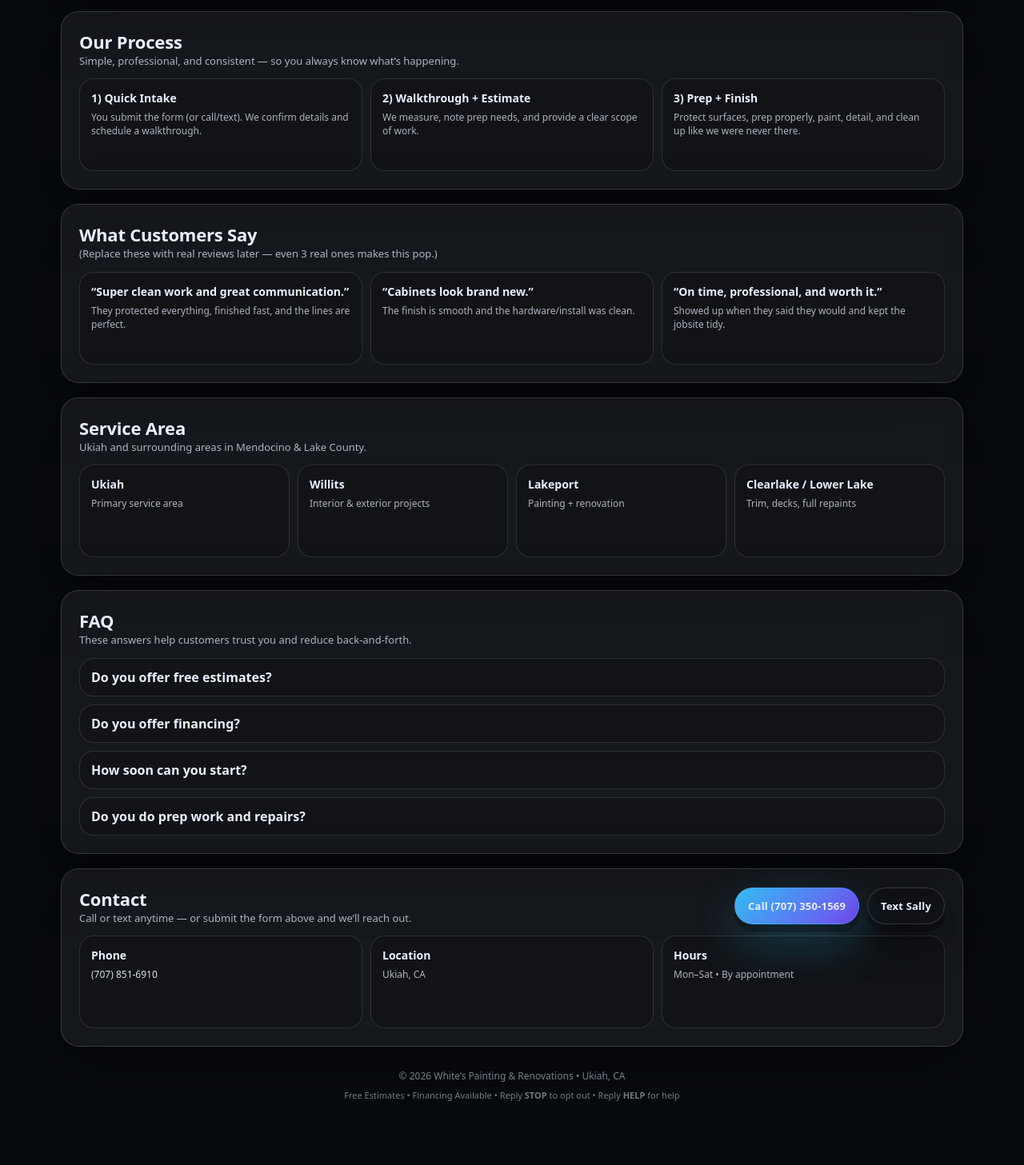
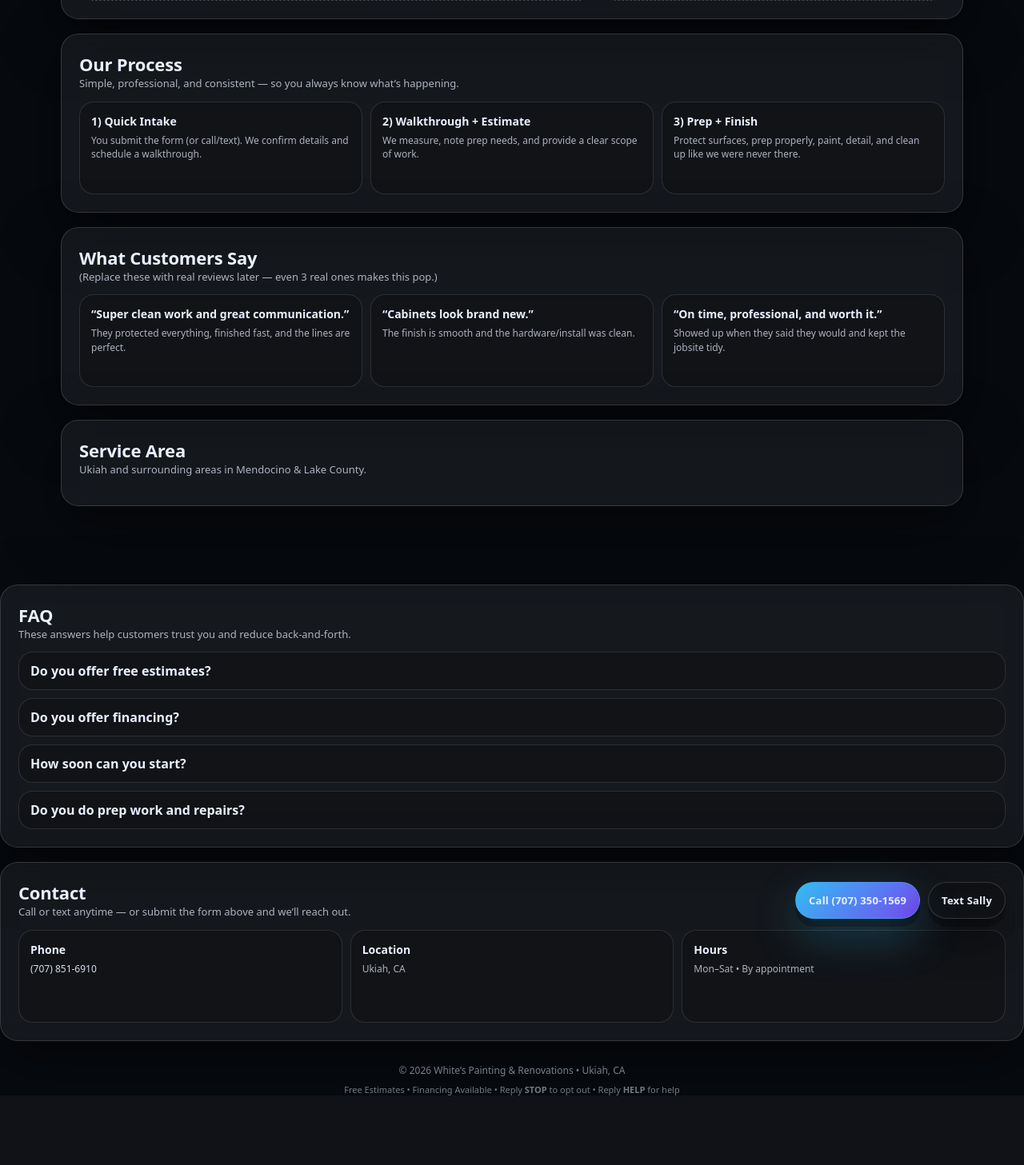
Before and after one commit to Nathonwhite1/sally-ai, a Python web app: template app/templates/landing.html in a window 1280 px wide. Shown: the part 1520-2977 px from the top of the page at 80% size. After the commit the page ends 2890 px from the top, so only its background shows below. Run offline with Jinja, Linux system fonts and the light colour scheme; the template is opened without the code that fills it, so the values that code supplies are empty.

Commit message:
Update landing page design

```diff
--- a/app/templates/landing.html
+++ b/app/templates/landing.html
@@ -1,3 +1,4 @@
+-
 <!doctype html>
 <html lang="en">
 <head>
@@ -523,7 +524,7 @@
         <div class="ctaRow">
           <a class="btn btn-primary" href="#estimate">Get a Free Estimate</a>
           <a class="btn btn-ghost" href="sms:+17078516910?body=Hi%20Sally%20—%20I%20need%20an%20estimate.">Text Sally</a>
-          <a class="btn btn-ghost" href="tel:+17078516910">Call Now</a>
+          <a class="btn btn-ghost" href="tel:+17073501569">Call Now</a>
         </div>
 
         <div class="stats">
@@ -577,7 +578,7 @@
 
           <div class="ctaRow" style="margin-top:14px;">
             <button class="btn btn-primary" type="submit">Submit Request</button>
-            <a class="btn btn-ghost" href="tel:+17078516910">Call Instead</a>
+            <a class="btn btn-ghost" href="tel:+17073501569">Call Instead</a>
           </div>
 
           <div class="result" id="result"></div>
@@ -699,11 +700,7 @@
         </div>
       </div>
 
-      <div class="cards4">
-        <div class="card"><strong>Ukiah</strong><p>Primary service area</p></div>
-        <div class="card"><strong>Willits</strong><p>Interior & exterior projects</p></div>
-        <div class="card"><strong>Lakeport</strong><p>Painting + renovation</p></div>
-        <div class="card"><strong>Clearlake / Lower Lake</strong><p>Trim, decks, full repaints</p></div>
+
       </div>
     </section>
 
@@ -742,7 +739,7 @@
           <p>Call or text anytime — or submit the form above and we’ll reach out.</p>
         </div>
         <div style="display:flex; gap:10px; flex-wrap:wrap;">
-          <a class="btn btn-primary" href="tel:+17078516910">Call (707) 350-1569</a>
+          <a class="btn btn-primary" href="tel:+17073501569">Call (707) 350-1569</a>
           <a class="btn btn-ghost" href="sms:+17078516910?body=Hi%20Sally%20—%20I%20need%20an%20estimate.">Text Sally</a>
         </div>
       </div>
@@ -750,7 +747,7 @@
       <div class="cards3">
         <div class="card">
           <strong>Phone</strong>
-          <p><a href="tel:+17078516910" style="color:rgba(234,240,255,.92);text-decoration:none;">(707) 851-6910</a></p>
+          <p><a href="tel:+17073501569" style="color:rgba(234,240,255,.92);text-decoration:none;">(707) 851-6910</a></p>
         </div>
         <div class="card">
           <strong>Location</strong>
@@ -825,10 +822,10 @@
           showResult("Thank you! Sally will text you shortly to schedule your estimate.");
           e.target.reset();
         } else {
-          showResult(data?.error || "Something went wrong. Please try again or call (707) 851-6910.", false);
+          showResult(data?.error || "Something went wrong. Please try again or call (707) 350-1569.", false);
         }
       } catch (err) {
-        showResult("Network error. Please try again or call (707) 851-6910.", false);
+        showResult("Network error. Please try again or call (707) 350-1569.", false);
       }
     });
   </script>
```
